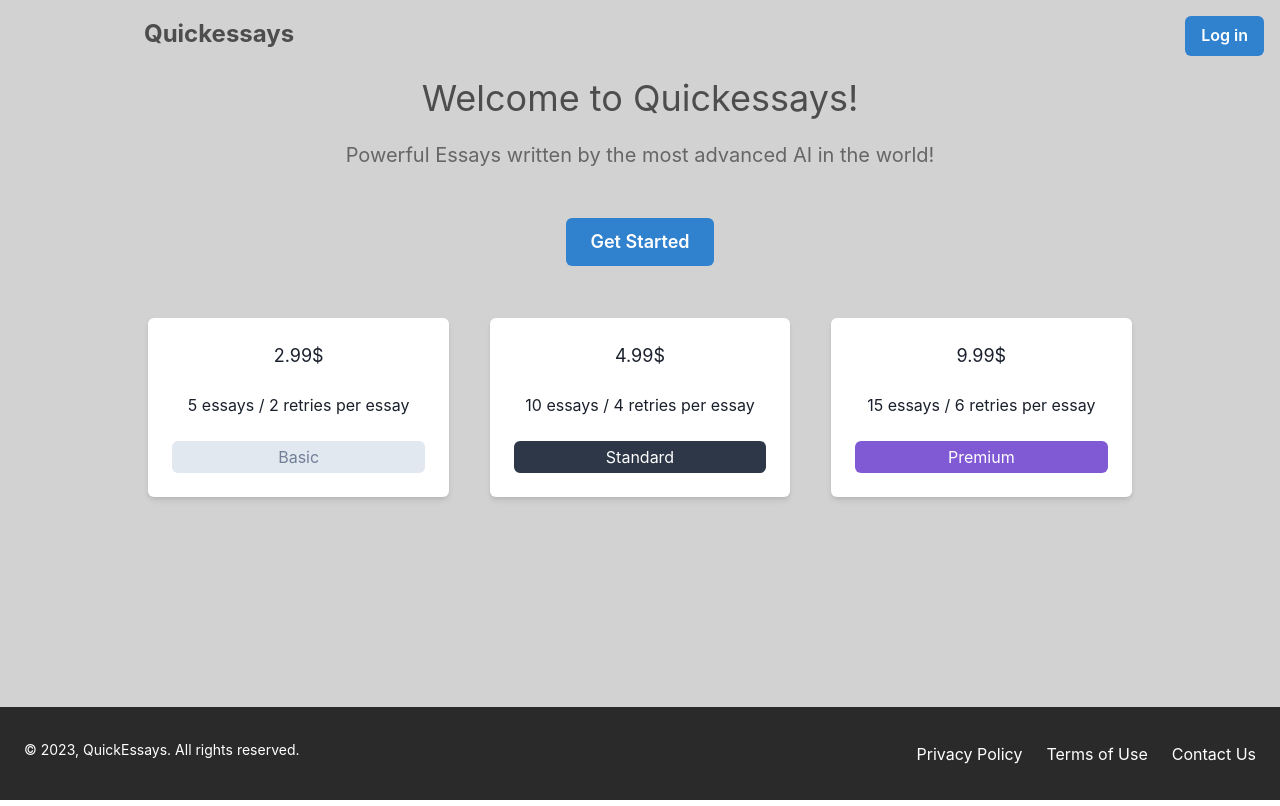
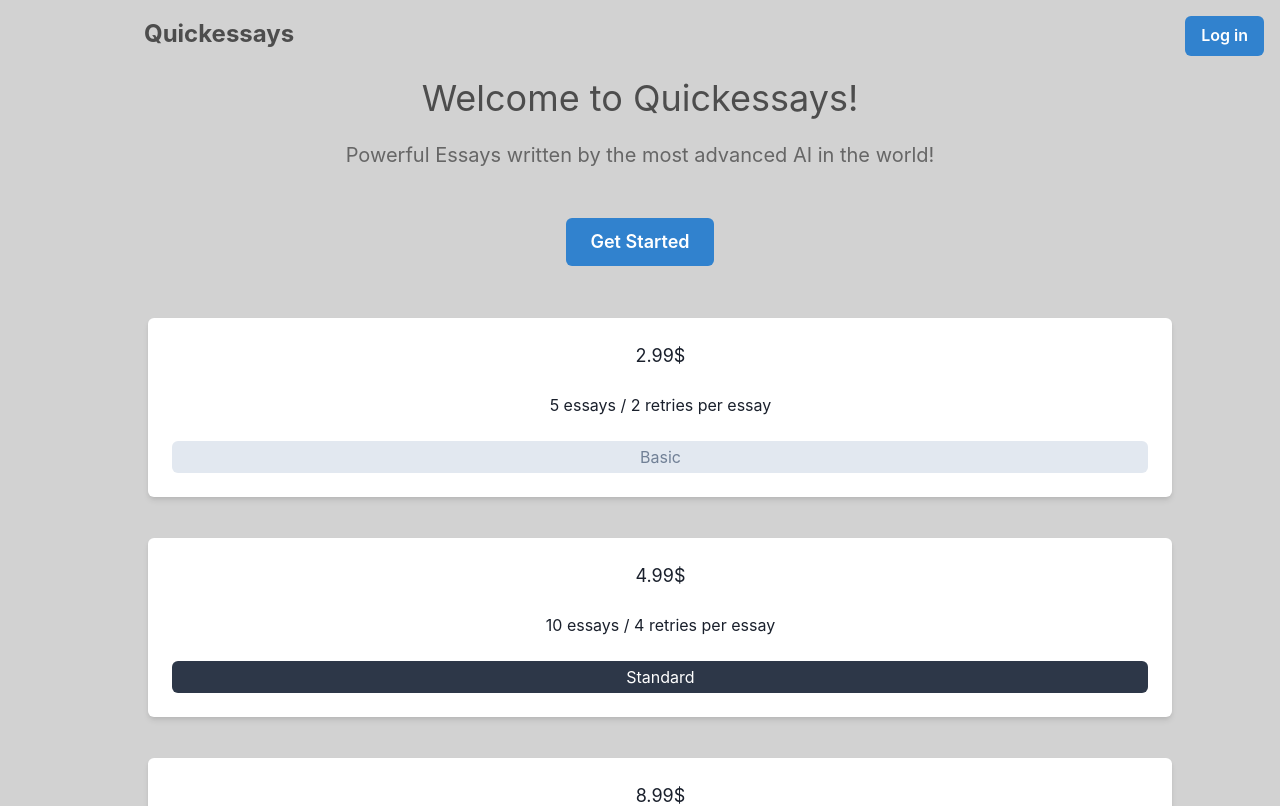
Before and after one commit to PhilMoran1/QuickEssays_v2, a React (Create React App) app: page / in a window 1280 px wide. Shown: the top 806 px of the page. Built offline with nearby package versions, Linux system fonts and the light colour scheme.

Commit message:
many small things

```diff
--- a/src/Pages/LandingPage/LandingPage.js
+++ b/src/Pages/LandingPage/LandingPage.js
@@ -78,7 +78,7 @@ function LandingPage() {
     };
 
     const [isMobile, setIsMobile] = useState(window.innerWidth < 768);
-    const [flexdir,setFlexdir] = useState("")
+    const [flexdir,setFlexdir] = useState("column")
     useEffect(() => {
       function handleResize() {
         setIsMobile(window.innerWidth < 768);
@@ -218,7 +218,7 @@ function LandingPage() {
             context={flexdir}
             />
             <InfoBox
-            price={"9.99$"}
+            price={"8.99$"}
             info={"15 essays / 6 retries per essay"}ç
             name={"Premium"}
             context={flexdir}
```
